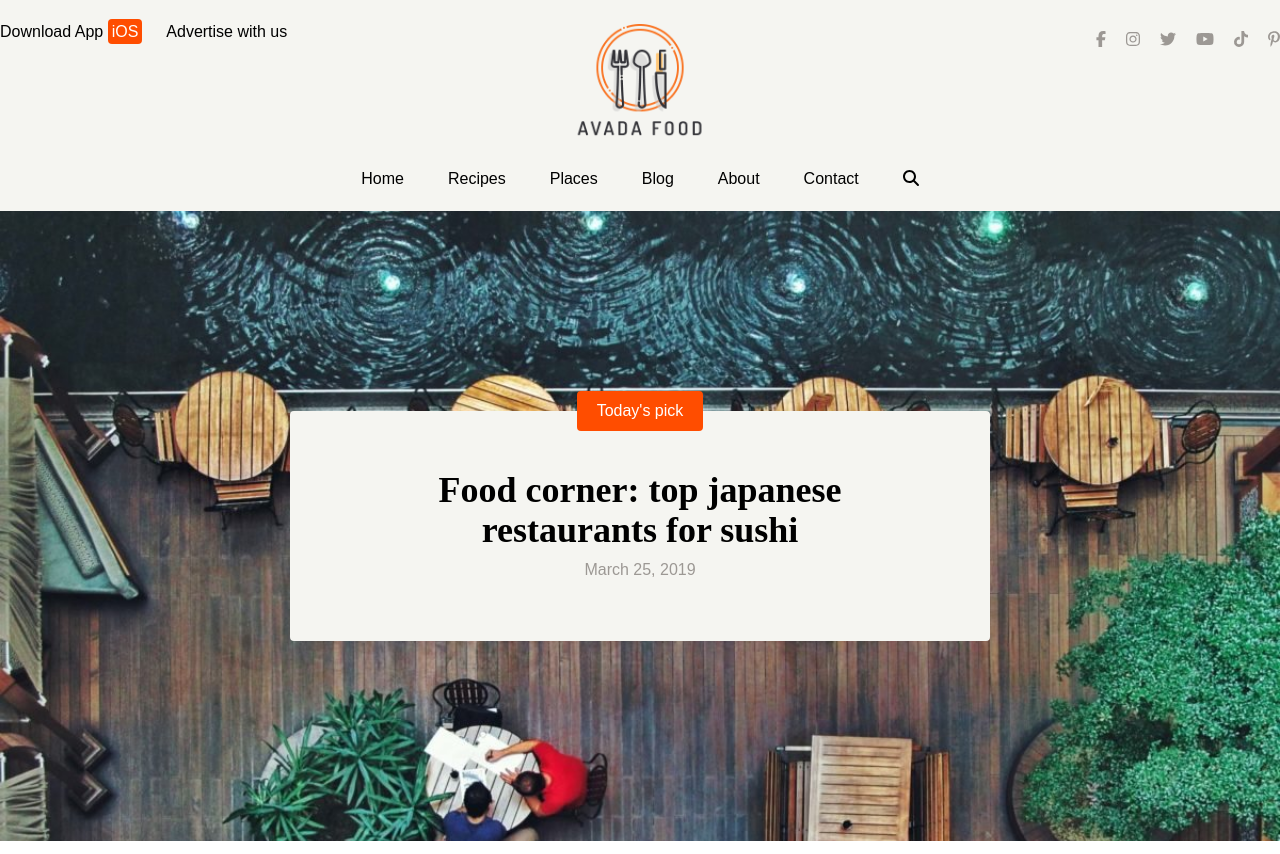
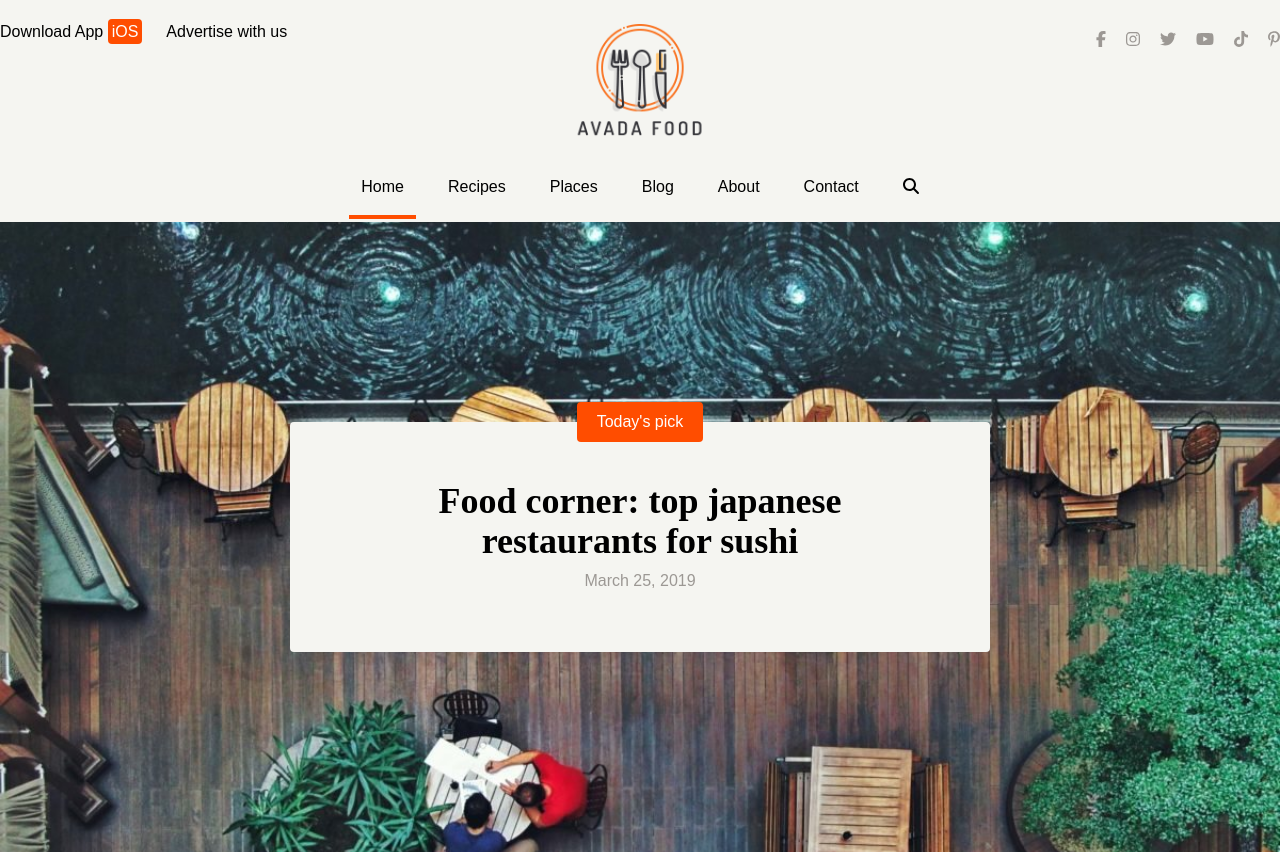
Before and after one commit to rennavittorio/proj-html-vuejs, a Vue app: page / in a window 1280 px wide. Shown: the top 854 px of the page. Built offline with nearby package versions, Linux system fonts and the light colour scheme.

Commit message:
REFACTOR btns comp + navbar

```diff
--- a/src/components/AppBlog.vue
+++ b/src/components/AppBlog.vue
@@ -155,7 +155,7 @@ export default {
                             </h1>
                         </a>
                         <AppBtn
-                        class="text-center uppercase"
+                        class="text-center uppercase bg-orange"
                         :btnText="'View all city guides'"
                         :btnLink="'#'"
                         :btnIcon="'fa-earth-americas'"
--- a/src/components/AppBtn.vue
+++ b/src/components/AppBtn.vue
@@ -27,7 +27,7 @@ export default {
 
 <template>
 
-    <div class="btn py-2 px-6 bg-orange hover:bg-dark-orange hover:cursor-pointer text-white">
+    <div class="btn py-2 px-6 hover:bg-dark-orange hover:cursor-pointer text-white">
         <a :href="btnLink">{{ btnText }}</a>
         <span v-if="btnIcon" class="ml-2">
             <font-awesome-icon :icon="['fa-solid', btnIcon]" />
--- a/src/components/AppCardLg.vue
+++ b/src/components/AppCardLg.vue
@@ -55,7 +55,7 @@ export default {
             </p>
 
             <AppBtn
-            class="w-fit"
+            class="w-fit bg-orange"
             :btnText="'Learn more'"
             :btnLink="'#'"
             />
--- a/src/components/AppNavbar.vue
+++ b/src/components/AppNavbar.vue
@@ -25,11 +25,12 @@ export default {
 </script>
 
 <template>
+    <div class="menu-wrapper h-[75px]">
         <ul
-    :class="['nav-bar', 'justify-center', 'gap-5', activeSearch === false ? 'flex' : 'hidden']">
+        :class="['nav-bar', 'justify-center', 'gap-5','py-2', activeSearch === false ? 'flex' : 'hidden']">
 
-        <li v-for="link in store.navLinks" :key="link.linkName"
-        class="nav__item px-3 py-5 hover:text-orange">
+            <li v-for="(link, i) in store.navLinks" :key="link.linkName"
+            :class="['nav__item', 'px-3', 'py-5', 'hover:text-orange', i === 0 ? 'active' : '']">
                 <a :href="link.externalLink">
                     {{ link.linkName }}
                 </a>
@@ -43,7 +44,7 @@ export default {
         </ul>
 
         <div
-    :class="['searchbar', 'justify-center', 'items-center', activeSearch === false ? 'hidden' : 'flex']">
+        :class="['searchbar', 'justify-center', 'items-center','py-2', activeSearch === false ? 'hidden' : 'flex']">
             <label class="relative block">
             <span class="absolute inset-y-0 left-0 flex items-center pl-2">
                 <div class="h-5 w-5 fill-slate-300" viewBox="0 0 20 20">
@@ -54,8 +55,10 @@ export default {
             </label>
             <div
             @click="toggleActiveSearch()"
-        class="btn-close p-3 font-bold">
+            class="btn-close p-3 font-bold hover:cursor-pointer">
                 X
+            </div>
+
         </div>
 
     </div>
@@ -67,6 +70,18 @@ export default {
 .nav__item {
     position: relative;
 }
+
+.nav__item.active::after {
+    content: '';
+    display: block;
+    width: 100%;
+    padding: 2px;
+    background-color: #FF4D00;
+    position: absolute;
+    bottom: 0;
+    left: 0;
+}
+
 .nav__item:hover a::after{
     content: '';
     display: block;
--- a/src/components/AppSubscribe.vue
+++ b/src/components/AppSubscribe.vue
@@ -40,6 +40,7 @@ export default {
                     <input type="mail" placeholder="Insert your mail" class="w-[550px] block border-slate-300 rounded py-2 pl-9 pr-3 shadow-sm focus-visible:outline-lightorange focus:outline-orange sm:text-sm">
                 </div>
                 <AppBtn
+                class="bg-orange"
                 :btnText="'Subscribe'"
                 :btnLink="'#'"
                 />
```
Lines whose indentation alone changed are shown as unchanged.
